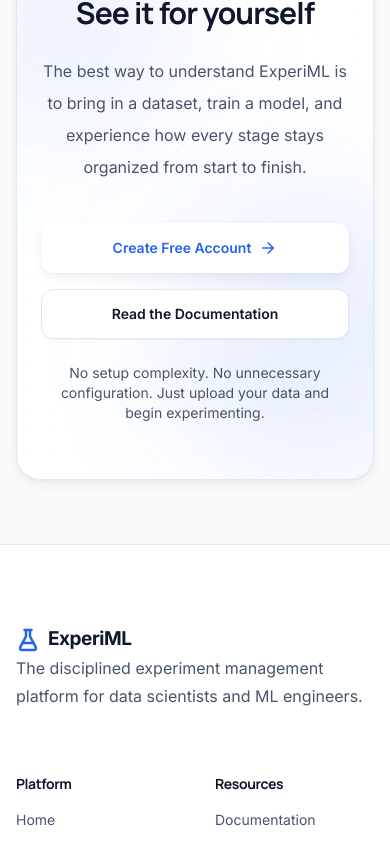
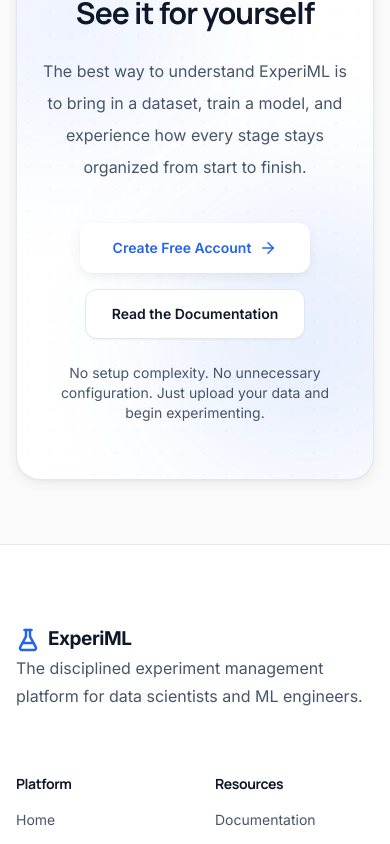
Before and after one commit to Dhairya-Dave-0204/ExperiML, a React (Vite) app in the folder frontend/: page /about in a window 390 px wide. Shown: the part 11156-12000 px from the top of the page. Built offline with nearby package versions, Linux system fonts and the light colour scheme; no server answers.

Commit message:
Animate the cta for about page

```diff
--- a/frontend/src/components/shared/About/ClosingCta/ClosingCta.jsx
+++ b/frontend/src/components/shared/About/ClosingCta/ClosingCta.jsx
@@ -1,24 +1,44 @@
-import React from "react";
+import { motion } from "framer-motion";
 import { Link } from "react-router-dom";
 import { ArrowRight } from "lucide-react";
 
 import { ROUTES } from "@/constants/routes";
 import { CTAButton, SecondaryButton } from "@/components/components.index";
+import {
+  sectionReveal,
+  heroContent,
+  fadeUp,
+  scaleIn,
+  defaultViewport,
+  sectionViewport,
+  ctaHover,
+  ctaTap,
+} from "@/animations/animations.index";
 
 function ClosingCta() {
   return (
-    <section className="py-16 border-t border-border md:py-24">
+    <motion.section
+      className="py-16 border-t border-border md:py-24"
+      variants={sectionReveal}
+      initial="hidden"
+      whileInView="visible"
+      viewport={sectionViewport}
+    >
       <div className="container-custom">
-        <div className="relative px-6 overflow-hidden border shadow-md rounded-3xl border-border bg-surface py-14 md:px-10 md:py-18">
+        <motion.div
+          variants={scaleIn}
+          initial="hidden"
+          whileInView="visible"
+          viewport={defaultViewport}
+          className="relative px-6 overflow-hidden border shadow-md rounded-3xl border-border bg-surface py-14 md:px-10 md:py-18"
+        >
           {/* Background */}
-
           <div className="absolute inset-0">
-            {/* soft radial accent */}
+            {/* Soft radial accent */}
             <div className="absolute top-0 w-64 h-64 rounded-full -left-20 bg-primary/8 blur-3xl" />
-
             <div className="absolute bottom-0 rounded-full -right-20 h-72 w-72 bg-primary/10 blur-3xl" />
 
-            {/* engineering grid */}
+            {/* Engineering grid */}
             <div
               className="
                 absolute
@@ -31,23 +51,42 @@ function ClosingCta() {
           </div>
 
           {/* Content */}
-          <div className="relative max-w-3xl mx-auto text-center">
-            <div className="inline-flex items-center gap-2 px-3 py-1 mb-5 font-mono text-xs font-semibold tracking-wider uppercase rounded-full bg-primary-soft text-primary">
+          <motion.div
+            variants={heroContent}
+            initial="hidden"
+            whileInView="visible"
+            viewport={defaultViewport}
+            className="relative max-w-3xl mx-auto text-center"
+          >
+            <motion.div
+              variants={fadeUp}
+              className="inline-flex items-center gap-2 px-3 py-1 mb-5 font-mono text-xs font-semibold tracking-wider uppercase rounded-full bg-primary-soft text-primary"
+            >
               <span className="h-1.5 w-1.5 rounded-full bg-primary" />
               Ready to Start
-            </div>
+            </motion.div>
 
-            <h2 className="text-3xl font-extrabold tracking-tight font-heading text-text sm:text-4xl lg:text-5xl">
+            <motion.h2
+              variants={fadeUp}
+              className="text-3xl font-extrabold tracking-tight font-heading text-text sm:text-4xl lg:text-5xl"
+            >
               See it for yourself
-            </h2>
+            </motion.h2>
 
-            <p className="max-w-2xl mx-auto mt-6 text-base leading-8 text-text-secondary lg:text-lg">
+            <motion.p
+              variants={fadeUp}
+              className="max-w-2xl mx-auto mt-6 text-base leading-8 text-text-secondary lg:text-lg"
+            >
               The best way to understand ExperiML is to bring in a dataset,
               train a model, and experience how every stage stays organized from
               start to finish.
-            </p>
+            </motion.p>
 
-            <div className="flex flex-col justify-center gap-4 mt-10 sm:flex-row">
+            <motion.div
+              variants={fadeUp}
+              className="flex flex-col justify-center gap-4 mt-10 sm:flex-row"
+            >
+              <motion.div whileHover={ctaHover} whileTap={ctaTap}>
                 <CTAButton
                   to={ROUTES.SIGN_UP}
                   icon={ArrowRight}
@@ -55,7 +94,9 @@ function ClosingCta() {
                 >
                   Create Free Account
                 </CTAButton>
+              </motion.div>
 
+              <motion.div whileHover={ctaHover} whileTap={ctaTap}>
                 <SecondaryButton
                   Element={Link}
                   to={ROUTES.DOCS}
@@ -66,16 +107,20 @@ function ClosingCta() {
                     py-3.5
                   "
                 />
-            </div>
+              </motion.div>
+            </motion.div>
 
-            <p className="mt-6 text-sm text-text-secondary">
+            <motion.p
+              variants={fadeUp}
+              className="mt-6 text-sm text-text-secondary"
+            >
               No setup complexity. No unnecessary configuration. Just upload
               your data and begin experimenting.
-            </p>
+            </motion.p>
+          </motion.div>
+        </motion.div>
       </div>
-        </div>
-      </div>
-    </section>
+    </motion.section>
   );
 }
 
```
Lines whose indentation alone changed are shown as unchanged.
